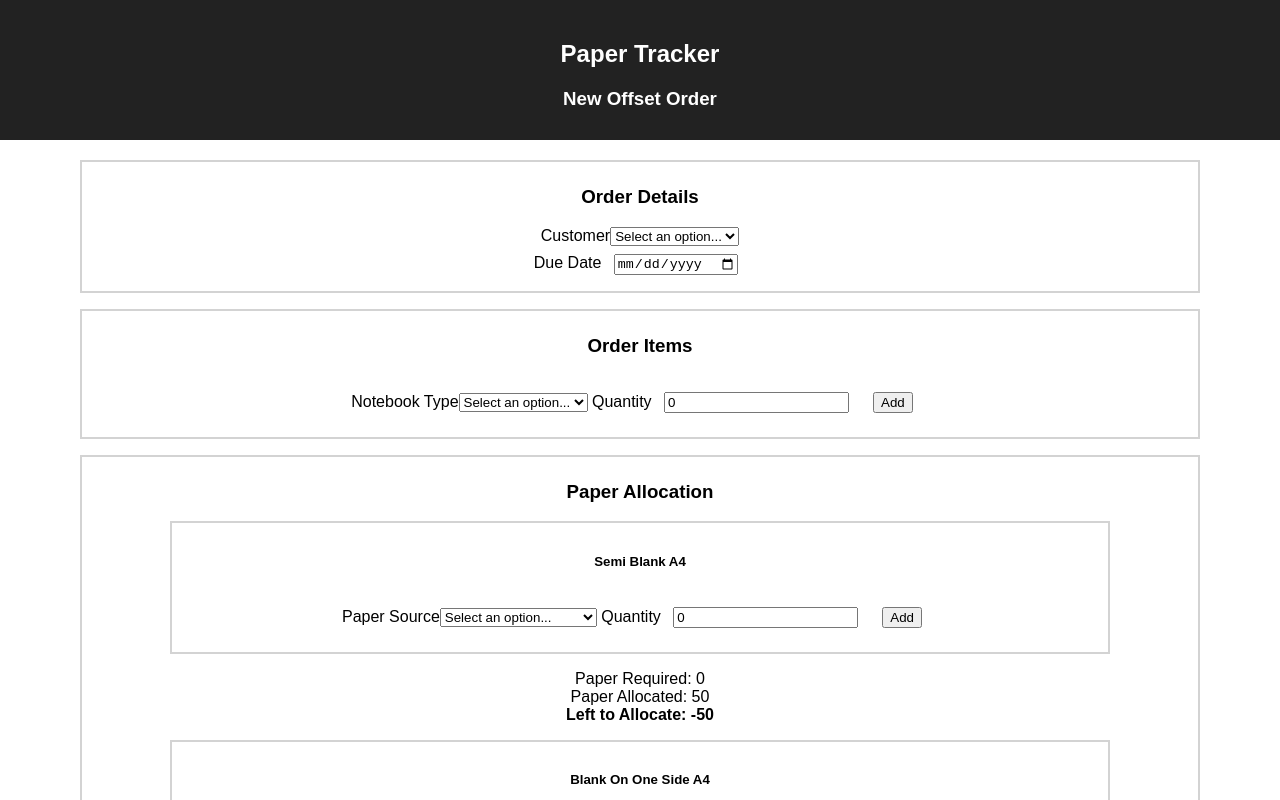
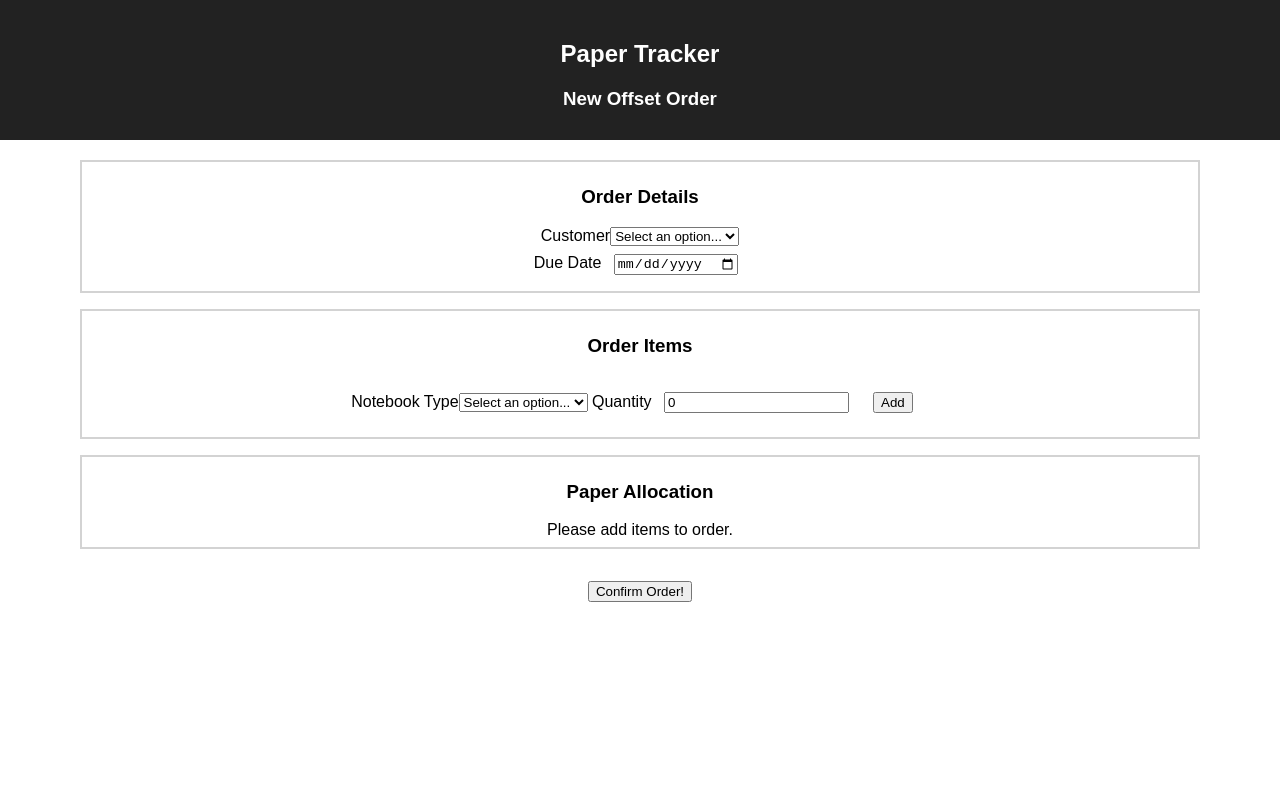
Before and after one commit to dwtong/pt-frontend, a React (Create React App) app: page / in a window 1280 px wide. Shown: the top 800 px of the page. Built offline with nearby package versions, Linux system fonts and the light colour scheme.

Commit message:
Add paper sources to order

```diff
--- a/src/components/OrderForm.jsx
+++ b/src/components/OrderForm.jsx
@@ -24,7 +24,7 @@ class OrderForm extends Component {
         customer: null,
         dueDate: null,
         items: [],
-        sources: [],
+        papers: [],
       },
     }
 
@@ -54,16 +54,23 @@ class OrderForm extends Component {
     this.setState({order: { ...order, items } });
   }
 
-  addPaperSource(source) {
+  addPaperSource(source, paperId) {
     const { order } = this.state;
+    const paper = order.papers.find(p => p.paperId === paperId) || { paperId: paperId, sources: [] };
+
     const sources = addOrUpdateQuantity({
-      array: order.sources,
+      array: paper.sources,
       identifierName: 'sourceId',
       identifier: source.selection,
       quantity: source.quantity
     });
 
-    this.setState({order: { ...order, sources }})
+    const papers = [
+      ...order.papers.filter(p => p.paperId !== paperId),
+      { paperId: paperId, sources: sources }
+    ];
+
+    this.setState({order: { ...order, papers }});
   }
 
   render () {
--- a/src/components/OrderPaper.jsx
+++ b/src/components/OrderPaper.jsx
@@ -21,24 +21,27 @@ const OrderPaper = ({ books, order, paperTypes, addPaperSource }) => {
     }
   };
 
-  const calcPaperAllocated = () => {
-    return 50;
+  const calcPaperAllocated = (paperType) => {
+    // Find paper type
+    // Reduce quantities of sources
   };
+
+  const paperTypesForOrder = paperTypes.filter(pt => calcPaperRequired(pt) > 0);
 
   return (
     <div style={borderStyle}>
       <h3>Paper Allocation</h3>
 
-      {paperTypes && paperTypes.length > 0 ? paperTypes.map(pt =>
-        <div>
+      {paperTypesForOrder.length > 0 ? paperTypesForOrder.map(pt =>
+        <div style={borderStyle}>
           <OrderPaperItem
             key={pt.id}
             label={pt.name}>
 
             <AddNewItem
               label="Paper Source"
-              options={paperTypes.map(p => {return {name: p.name, id: p.id}})}
-              addItem={addPaperSource}
+              options={pt.sources.map(p => {return {name: `${p.name} (${p.quantity})`, id: p.id}})}
+              addItem={(source) => addPaperSource(source, pt.id)}
             />
           </OrderPaperItem>
 
@@ -47,8 +50,8 @@ const OrderPaper = ({ books, order, paperTypes, addPaperSource }) => {
             allocated={calcPaperAllocated(pt)}
           />
 
-        </div>
-      ) : 'Please add items to order.'}
+        </div>)
+        : 'Please add items to order.'}
     </div>
   );
 };
--- a/src/components/OrderPaperItem.jsx
+++ b/src/components/OrderPaperItem.jsx
@@ -1,9 +1,8 @@
 import React from 'react';
-import { borderStyle } from '../styles';
 
 const OrderPaperItem = ({ children, label }) => {
   return (
-    <div style={borderStyle}>
+    <div>
       <h5>{label}</h5>
       {children}
     </div>
--- a/src/config/mock-data.js
+++ b/src/config/mock-data.js
@@ -42,8 +42,8 @@ export const PAPERS = [
     id: 101,
     name: 'Blank On One Side A4',
     sources: [
-      {name: 'Flick', id: 1010, quantity: 500},
-      {name: 'Metservice', id: 1011, quantity: 1000}
+      {name: 'Flick', id: 1010, quantity: 200},
+      {name: 'Metservice', id: 1011, quantity: 300}
     ],
   },
 ];
@@ -64,17 +64,13 @@ const exampleState = {
       {bookId: 200, quantity: 100},
       {bookId: 201, quantity: 50},
     ],
-    sources: [
-      {sourceId: 1000, quantity: 200},
-      {sourceId: 1001, quantity: 300},
+    papers: [
+      {
+        paperId: 100, sources: [
+          {sourceId: 1001, quantity: 300},
+          {sourceId: 1000, quantity: 200},
+        ]
+      }
     ]
   },
-  //   papers: [
-  //     {
-  //       paperId: 100, sources: [
-  //         {sourceId: 1001, quantity: 300},
-  //         {sourceId: 1000, quantity: 200},
-  //       ]
-  //     }
-  //   ]
 }
```
Also changed, not shown: src/components/__fixtures__/OrderPaper/with-allocated-paper.js (added, +55 -0 lines).
